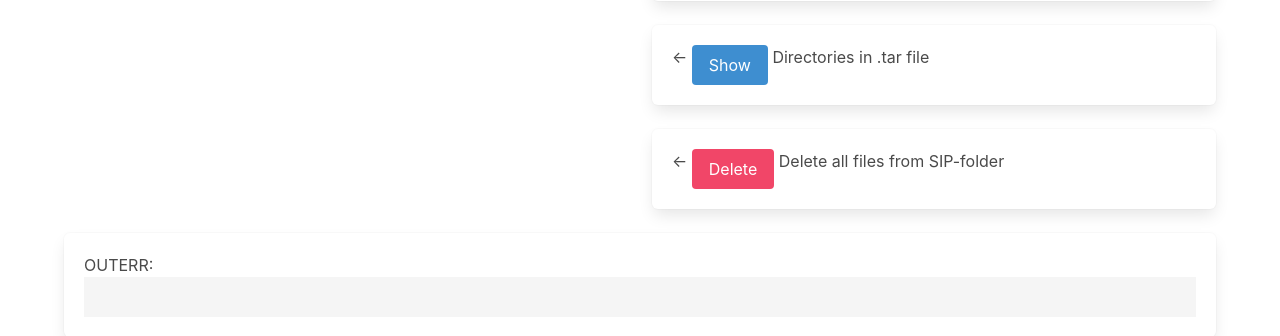
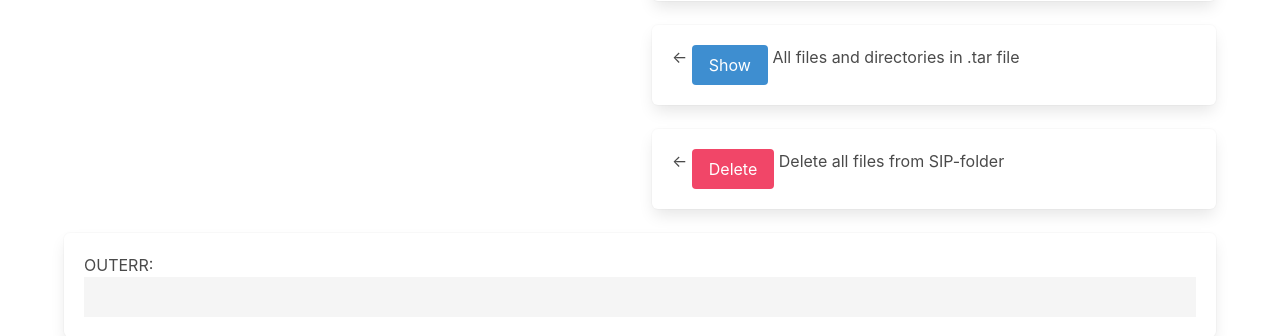
Before and after one commit to FinnishNationalGallery/mediahillo_ng, a Python web app: template templates/sip.html in a window 1280 px wide. Shown: the part 573-909 px from the top of the page. Run offline with Jinja, Linux system fonts and the light colour scheme; the template is opened without the code that fills it, so the values that code supplies are empty; some libraries are stand-ins or nearby versions.

Commit message:
SIP Show .tar files and directories

```diff
--- a/blueprints/sip.py
+++ b/blueprints/sip.py
@@ -419,6 +419,8 @@ def sip_tar_tree():
     with open("output.txt", "w", encoding="utf-8") as f:
         write_tree(tree, f)
     print("Hakemistorakenne on tallennettu tiedostoon output.txt")
+    return redirect(url_for('sip.sip'))
+
 
 #######################
 ### DELETE FUNCTIONS
--- a/templates/sip.html
+++ b/templates/sip.html
@@ -91,7 +91,7 @@
         <div class="box">
             &larr;
             <a href="{{url_for('sip.sip_tar_tree')}}"><button class="button is-info">Show</button></a>
-            Directories in .tar file
+            All files and directories in .tar file
         </div>
         <div class="box">
             &larr;
```
